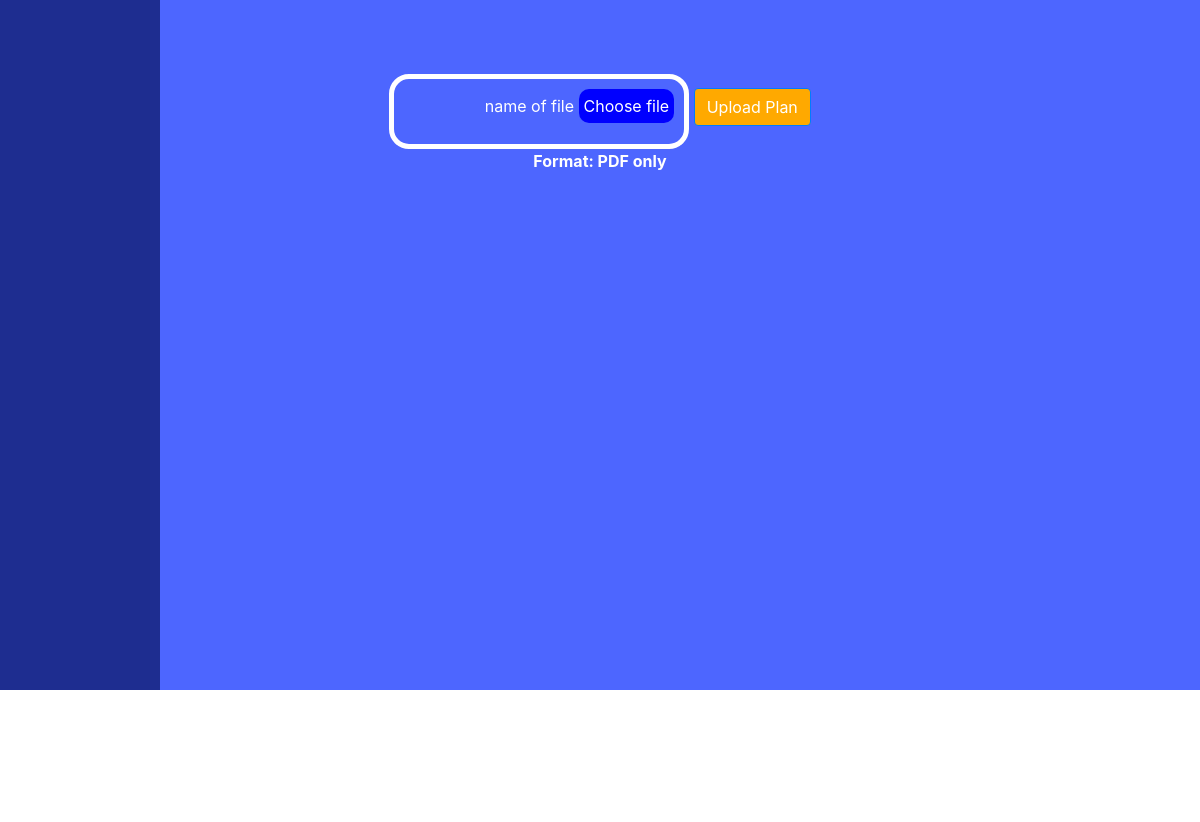
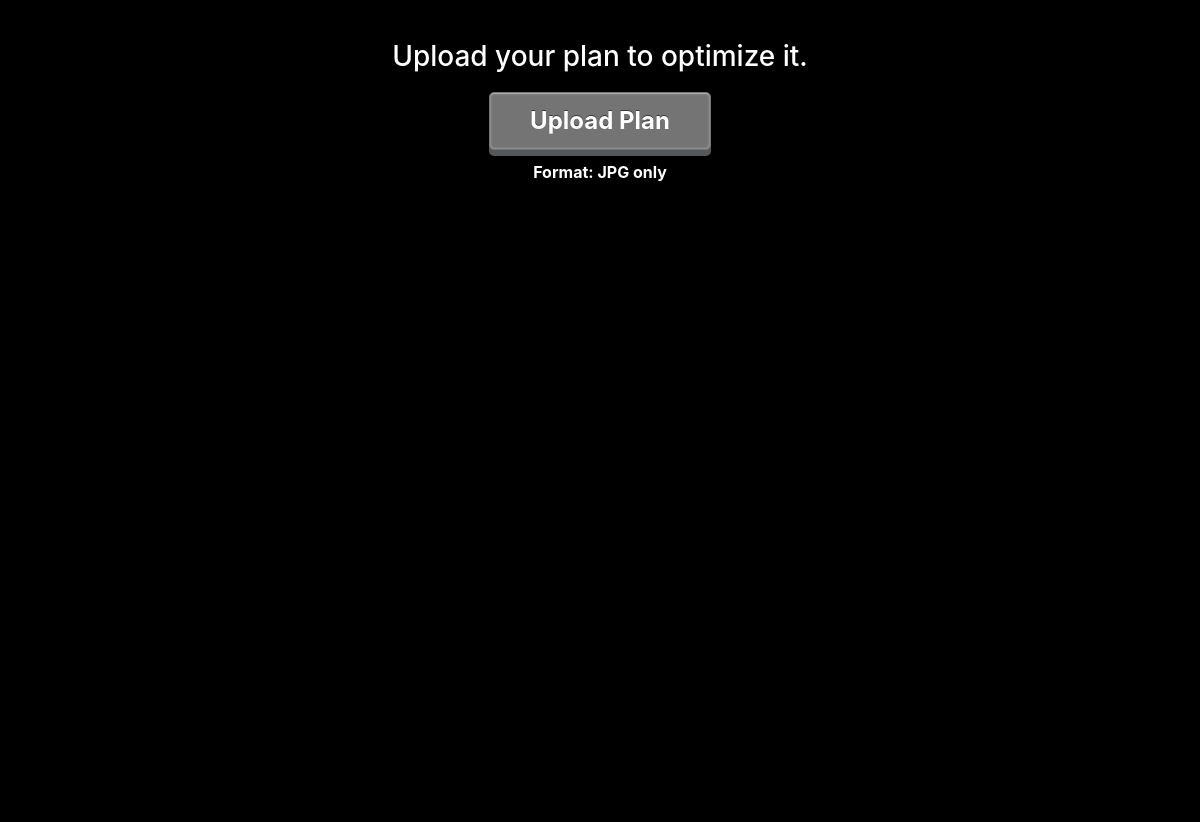
Before and after one commit to chrram/sensor-placement, an Electron app: page index.html in a window 1200 px wide. Shown: the part 110-932 px from the top of the page. Before the commit the page ends 800 px from the top, so only its background shows below. Drawn offline with nearby package versions, Linux system fonts and the light colour scheme.

Commit message:
New design implemented

```diff
--- a/index.html
+++ b/index.html
@@ -14,7 +14,7 @@
 
 <body>
 
-    <div style="background-color:#4d66ff; height:100%;">
+    <div style="background-color:black; height:100%;">
         <!-- NAVBAR -->
         <!-- <nav class="navbar navbar-expand-md ">
             <div class="navbar-collapse collapse w-100 order-1 order-md-0 dual-collapse2">
@@ -40,17 +40,11 @@
 
         <!-- FRAME FOR DRAG AND DROP -->
         <div class="frame">
-            <h3>Optimize Your Sensors Seamlessly</h3>
-            <div style="margin-top:150px;">
-                <!-- <img src="./upload.png" width="150" height="150" class="uploadimage" /> -->
 
-                <div style="border:5px solid white; border-radius:20px; width:300px;  text-align: right; margin:0px auto; display:inline-block;padding:10px;">
-                    <p style="display:inline-block;">name of file</p>
-                    <button style="background-color: blue;color:white; display:inline-block; border-radius: 10px; padding:5px; border:0px; ">Choose file</button>
-                </div>
-                <button id="upload" style="background-color: #ffa900; display:inline-block;" type="button" class="btn btn-primary">Upload Plan</button>
-                <p style="font-weight:bold;">Format: PDF only</p>
-
+            <div style="margin-top:150px; background-color: black;">
+                <h3>Upload your plan to optimize it.</h3>
+                <button id="upload" class="specialButton" type="button" class="btn btn-primary">Upload Plan</button>
+                <p style="font-weight:bold;">Format: JPG only</p>
                 <!-- <button id="upload" type="button" class="btn btn-primary"><a href="./optimize.html">Browse File</a></button> -->
 
             </div>
--- a/style.css
+++ b/style.css
@@ -2,11 +2,11 @@ html,body{
     /* background-color:rgb(13, 25, 194); */
     min-height:100%;
     height:100%;
-
+    background-color: black;
 }
 h1 {color:gray;}
 .navbar {
-    background-color:rgb(13, 25, 194);
+    background-color:black;
     color:white;
 }
 
@@ -30,6 +30,55 @@ button a, button a:hover{
     margin-bottom:30px;
 }
 
+.specialButton{
+    display: inline-block;
+    text-decoration: none;
+    color: #fff;
+    font-weight: bold;
+    background-color: rgb(116, 116, 116);
+    padding: 10px 40px;
+    font-size: 24px;
+    margin-top:10px;
+    margin-bottom:10px;
+    border: 1px solid rgb(116, 116, 116);
+    background-image: linear-gradient(bottom, rgb(116, 116, 116) 0%, rgb(116, 116, 116) 100%);
+    background-image: -o-linear-gradient(bottom, rgb(116, 116, 116) 0%, rgb(116, 116, 116) 100%);
+    background-image: -moz-linear-gradient(bottom, rgb(116, 116, 116) 0%, rgb(116, 116, 116) 100%);
+    background-image: -webkit-linear-gradient(bottom, rgb(116, 116, 116) 0%, rgb(116, 116, 116) 100%);
+    background-image: -ms-linear-gradient(bottom, rgb(116, 116, 116) 0%, rgb(116, 116, 116) 100%);
+
+    background-image: -webkit-gradient(
+        linear,
+        left bottom,
+        left top,
+        color-stop(0, rgb(116, 116, 116)),
+        color-stop(1, rgb(116, 116, 116))
+    );
+    -webkit-border-radius: 5px;
+    -moz-border-radius: 5px;
+    border-radius: 5px;
+    text-shadow: 0px -1px 0px rgba(0,0,0,.5);
+    -webkit-box-shadow: 0px 6px 0px #55585a, 0px 3px 15px rgba(0,0,0,.4), inset 0px 1px 0px rgba(255,255,255,.3), inset 0px 0px 3px rgba(255,255,255,.5);
+    -moz-box-shadow: 0px 6px 0px #55585a, 0px 3px 15px rgba(0,0,0,.4), inset 0px 1px 0px rgba(255,255,255,.3), inset 0px 0px 3px rgba(255,255,255,.5);
+    box-shadow: 0px 6px 0px #55585a, 0px 3px 15px rgba(0,0,0,.4), inset 0px 1px 0px rgba(255,255,255,.3), inset 0px 0px 3px rgba(255,255,255,.5);
+
+
+}
+
+#specialButton:active {
+    background-image: linear-gradient(bottom, black 0%, black 100%);
+
+    background-image: -webkit-gradient(
+        linear,
+        left bottom,
+        left top,
+        color-stop(0, black),
+        color-stop(1, black)
+    );
+
+    -webkit-transform: rotateX(20deg);
+}
+
 .sidenav {
     height: 100%; /* Full-height: remove this if you want "auto" height */
     width: 160px; /* Set the width of the sidebar */
@@ -40,7 +89,7 @@ button a, button a:hover{
     overflow-x: hidden; /* Disable horizontal scroll */
     padding-top: 20px;
     text-align:center;
-    background-color: #1e2d90;
+    background-color: black;
   }
 
 .optimizationFrame {
```
Also changed, not shown: main.js (+69 -25 lines), optimize.html (+9 -9 lines).
